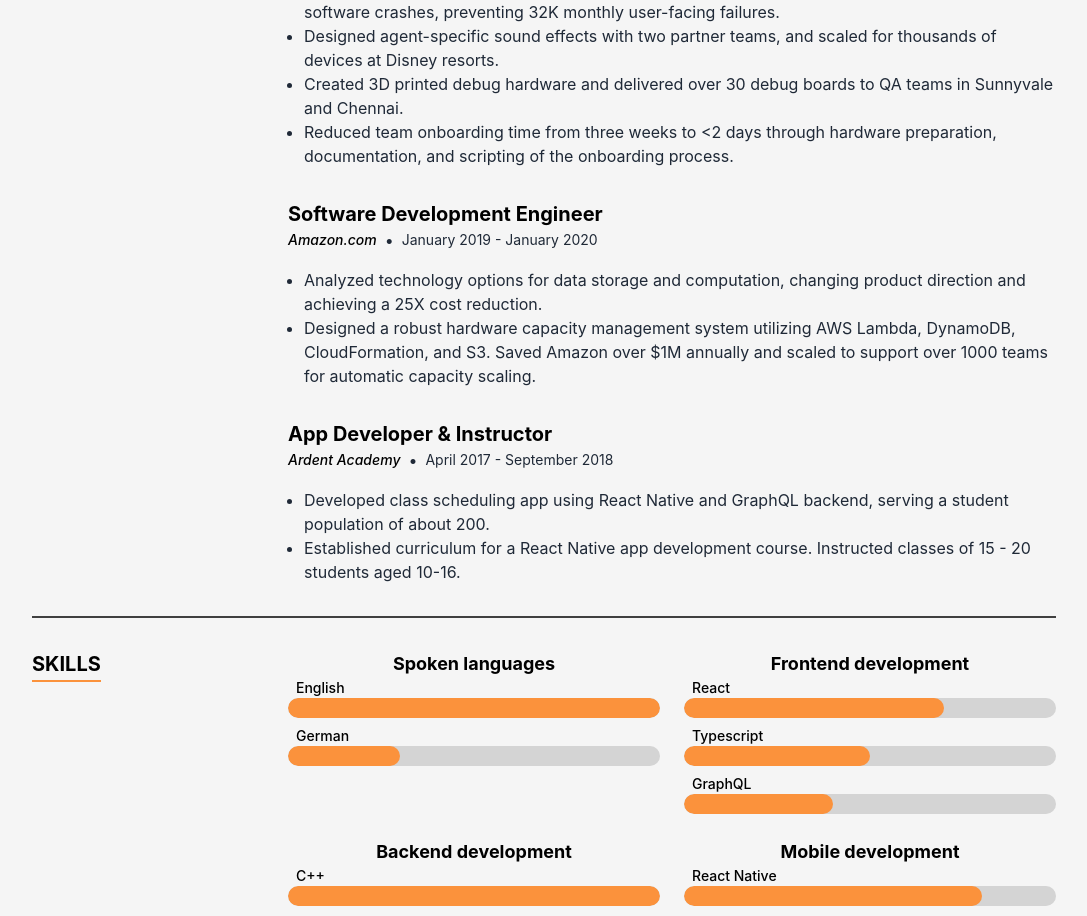
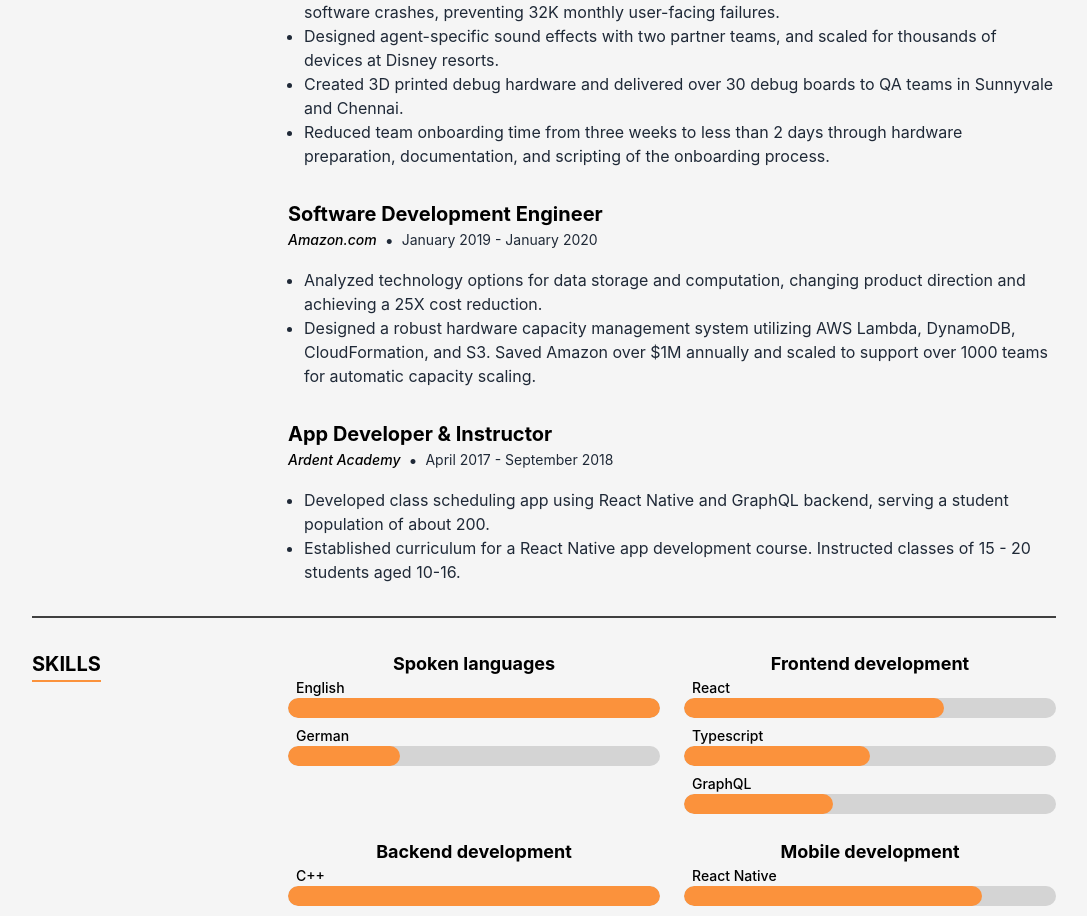
Before and after one commit to Dallas-J/react-resume, a React (Create React App) app: page / in a window 1280 px wide. Shown: the part 1942-2858 px from the top of the page, without its empty margins (96-1183 px from the left). Built offline with nearby package versions, Linux system fonts and the light colour scheme.

Commit message:
Swap "<" for "less than"

```diff
--- a/src/data/data.tsx
+++ b/src/data/data.tsx
@@ -158,7 +158,7 @@ export const experience: TimelineItemProps[] = [
         <li>Designed privacy state recovery to ensure that our signature red mute ring is shown even after software crashes, preventing 32K monthly user-facing failures.</li>
         <li>Designed agent-specific sound effects with two partner teams, and scaled for thousands of devices at Disney resorts.</li>
         <li>Created 3D printed debug hardware and delivered over 30 debug boards to QA teams in Sunnyvale and Chennai.</li>
-        <li>Reduced team onboarding time from three weeks to &lt;2 days through hardware preparation, documentation, and scripting of the onboarding process.</li>
+        <li>Reduced team onboarding time from three weeks to less than 2 days through hardware preparation, documentation, and scripting of the onboarding process.</li>
       </ul>
     ),
   },
```
